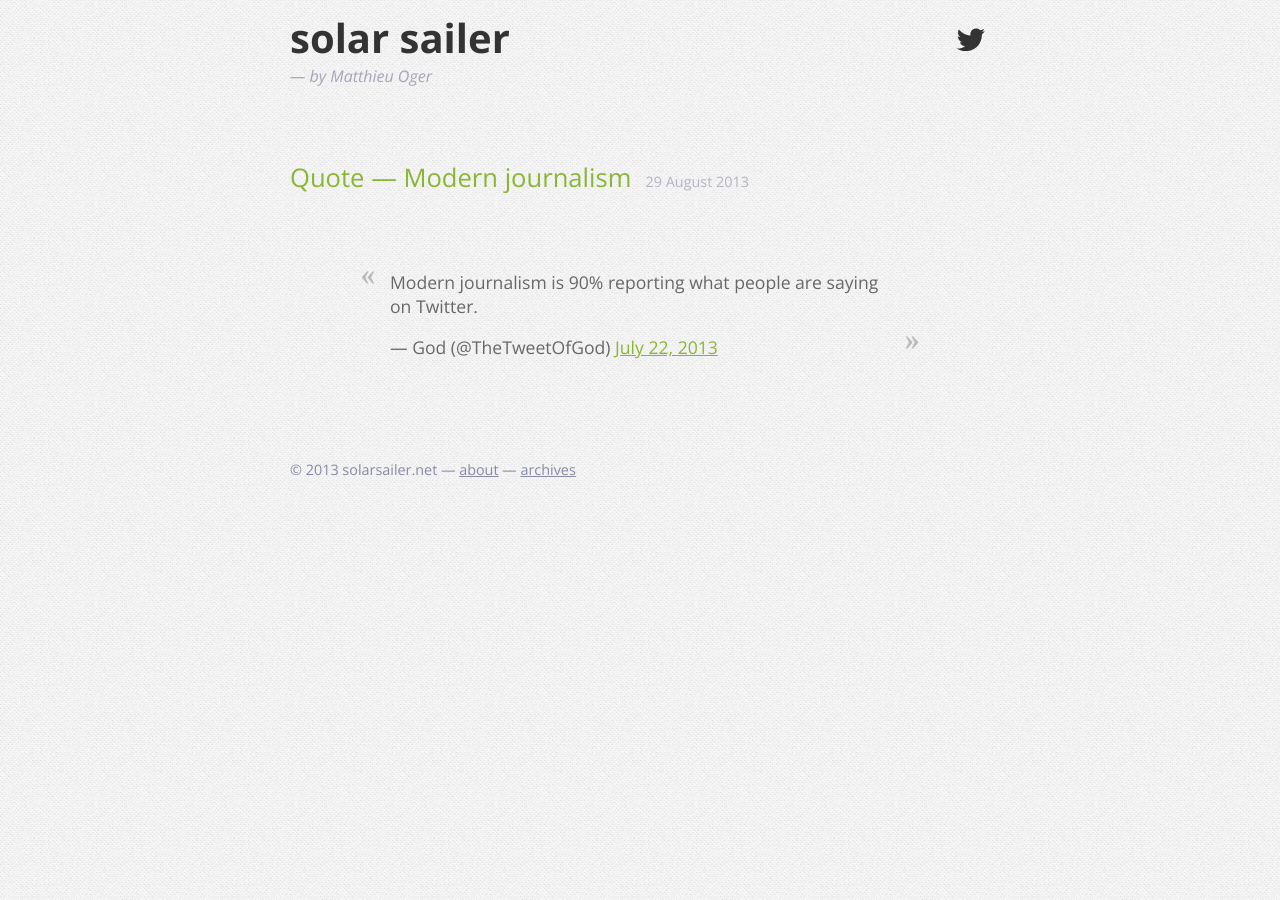
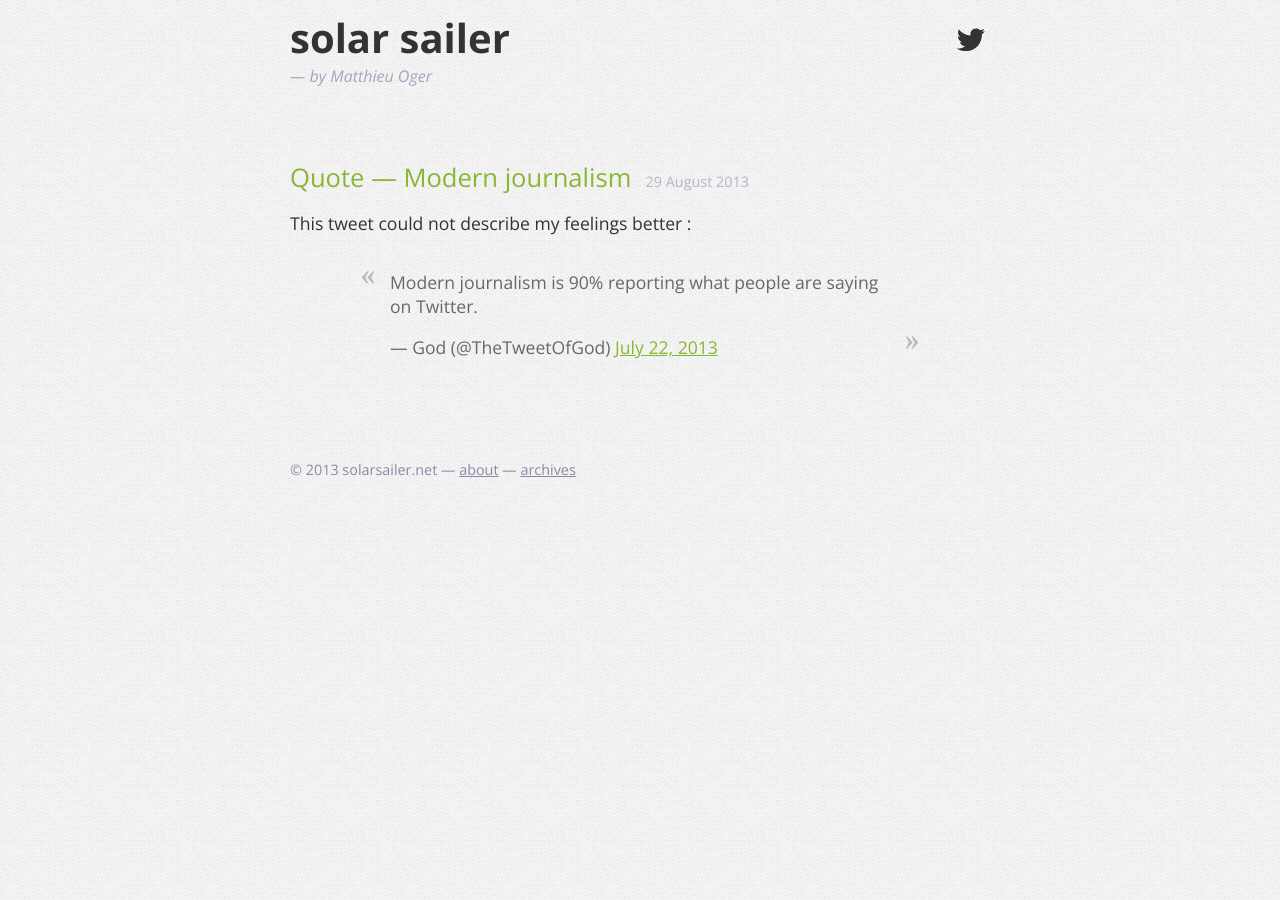
Before and after one commit to solarsailer/matthieuoger.com, a Jekyll site: the page built from _posts/2013-08-29-quote-modern-journalism.md, in a window 1280 px wide. Built offline with Jekyll 4.4.1, drawn with Linux system fonts in a browser that asks for light colours; Markdown is read by kramdown in place of the engine named in the settings; comment, search, counter and statistics services are not loaded.

Commit message:
Fix post

```diff
--- a/_posts/2013-08-29-quote-modern-journalism.md
+++ b/_posts/2013-08-29-quote-modern-journalism.md
@@ -2,6 +2,8 @@
 layout: post
 title: Quote — Modern journalism
 ---
+
+This tweet could not describe my feelings better :
 
 <blockquote class="twitter-tweet">
 
```
